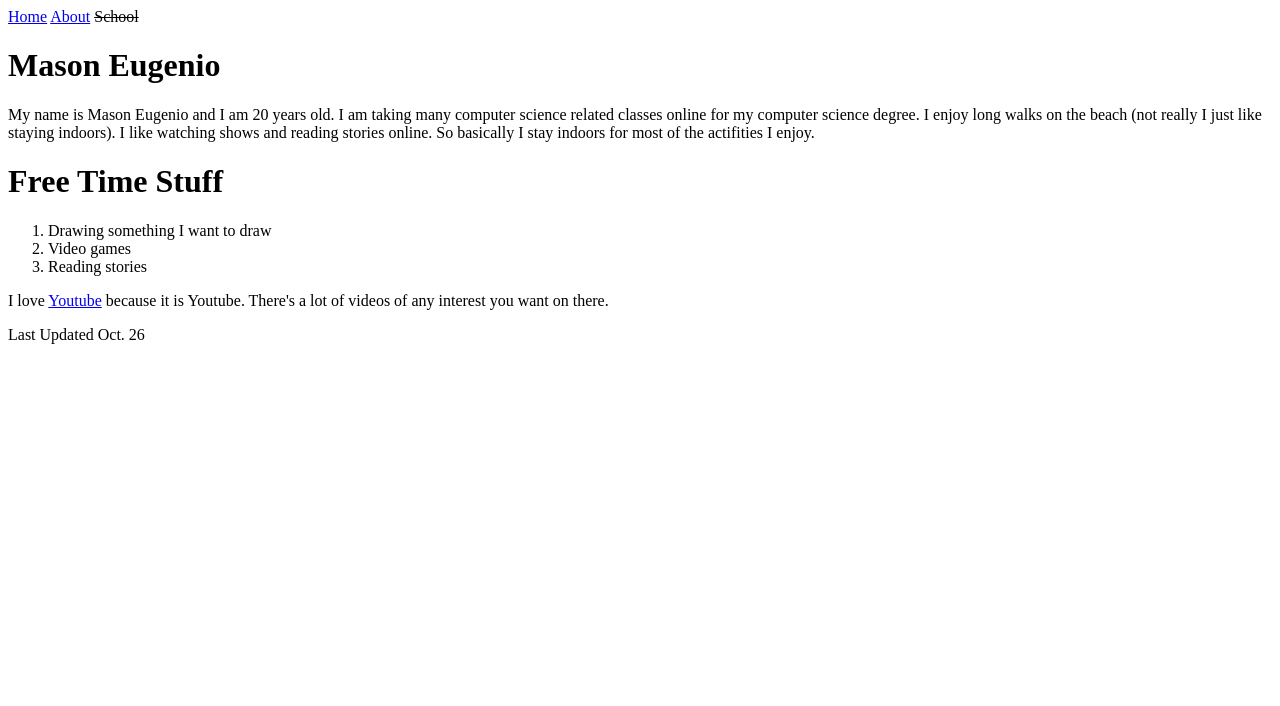
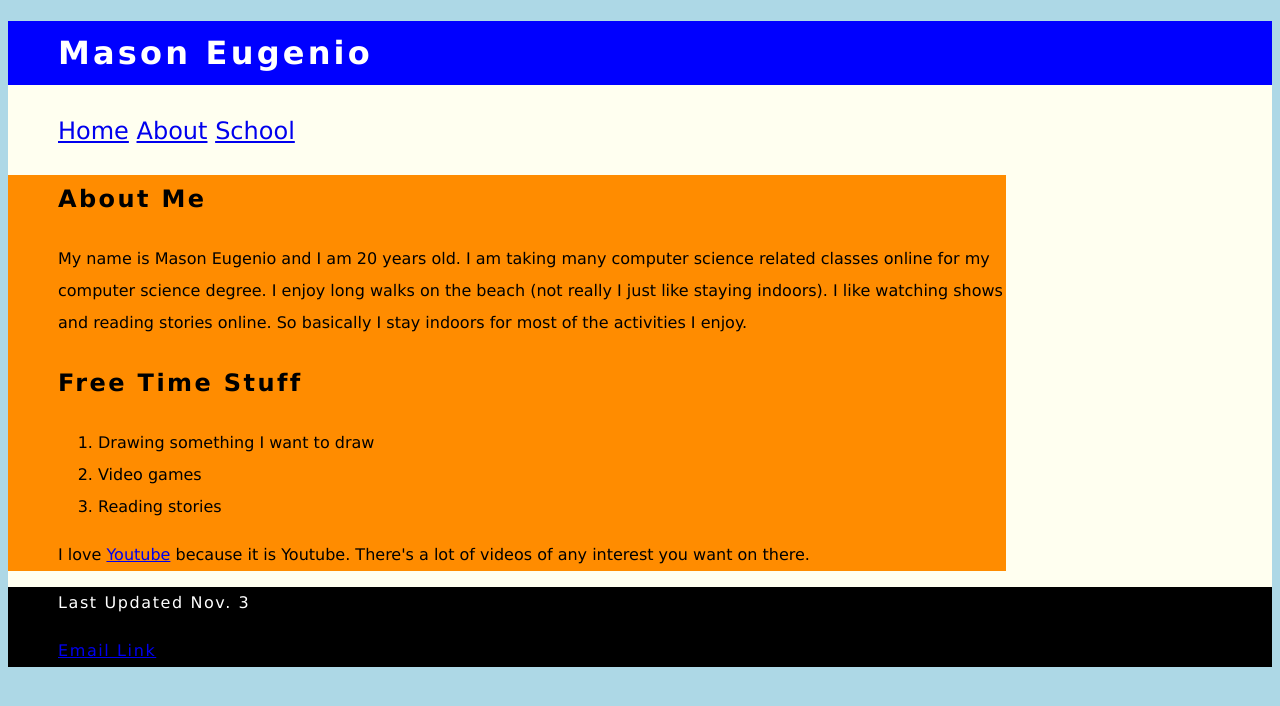
Before and after one commit to WordsOnALine/cis162, a plain HTML site: page index.html in a window 1280 px wide. Drawn offline with Linux system fonts and the light colour scheme.

Commit message:
Add files via upload

```diff
--- a/index.html
+++ b/index.html
@@ -2,23 +2,27 @@
 <html lang ="en">
 <head>
 	<meta charset="utf-8">
-<title>Thing I Wrote</title>
+	<link rel="stylesheet" href="main.css">
+	<title>Thing I Wrote</title>
 </head>
 <body>
+<header><h1>Mason Eugenio</h1></header>
 <nav>
+
 	<a href="index.html">Home</a>
 	<a href="about.html">About</a>
-	<a><s>School</s></a>
+	<a href="school.html">School</a>
 
 </nav>
-<h1>Mason Eugenio</h1>
+<section>
+<h2>About Me</h2>
 <p>My name is Mason Eugenio and I am 20 years old.
 I am taking many computer science related classes online for my computer science degree.
 I enjoy long walks on the beach (not really I just like staying indoors).
 I like watching shows and reading stories online.
-So basically I stay indoors for most of the actifities I enjoy.
+So basically I stay indoors for most of the activities I enjoy.
 </p>
-<h1>Free Time Stuff</h1>
+<h2>Free Time Stuff</h2>
 <ol>
   <li>Drawing something I want to draw</li>
   <li>Video games</li>
@@ -26,6 +30,10 @@ So basically I stay indoors for most of the actifities I enjoy.
 </ol>
 <p>I love <a href="https://www.youtube.com/">Youtube</a> because it is Youtube. There's a
 lot of videos of any interest you want on there.</p>
-<p>Last Updated Oct. 26</p>
+</section>
+<footer>
+<p>Last Updated Nov. 3</p>
+<a href = "mailto:cirnofumo@touhou.com?subject=Message"> Email Link </a>
+</footer>
 </body>
 </html>
--- /dev/null
+++ b/main.css
@@ -0,0 +1,48 @@
+@charset "uft-8";
+
+
+html {
+ background-color: lightblue;
+}
+
+body {
+	background-color: ivory;
+	font-family: Verdana, Geneva, sans-serif;
+}
+
+header {
+	color: white;
+	line-height:2em;
+	padding-left:50px;
+	background-color: blue;
+}
+
+h1, h2 {
+	line-height:2em;
+	font-family: Quicksand, Verdana, Geneva, sans-serif;
+	letter-spacing: 0.1em;
+}
+
+nav {
+	font-size:150%;
+	line-height:2em;
+	list-style-type: none;
+	padding-left:50px;
+}
+
+section {
+	line-height:2em;
+	padding-left:50px;
+	background-color: darkorange;
+	width:75%;
+
+}
+
+footer {
+	color: white;
+	line-height:2em;
+	padding-left:50px;
+	background-color: black;
+	font-family: Quicksand, Verdana, Geneva, sans-serif;
+	letter-spacing: 0.1em;
+}
```
Also changed, not shown: about.html (+13 -5 lines).
